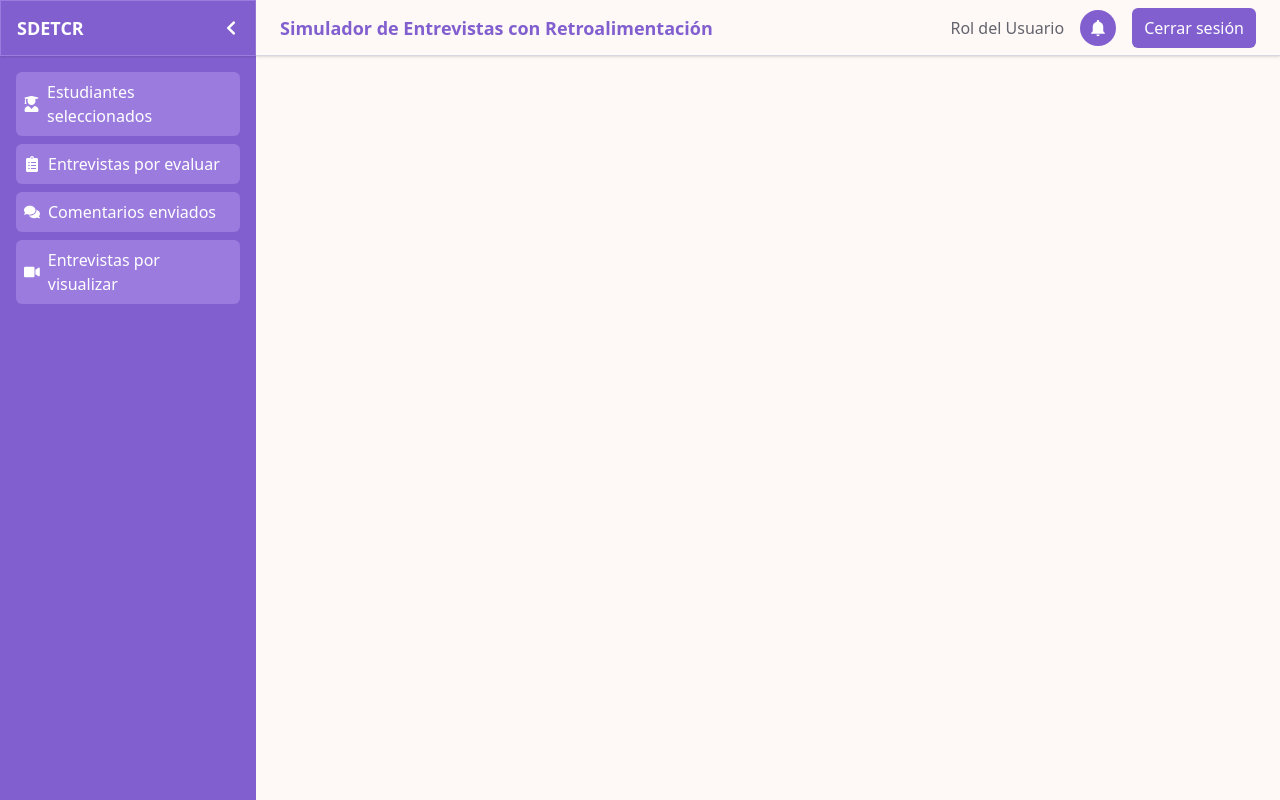
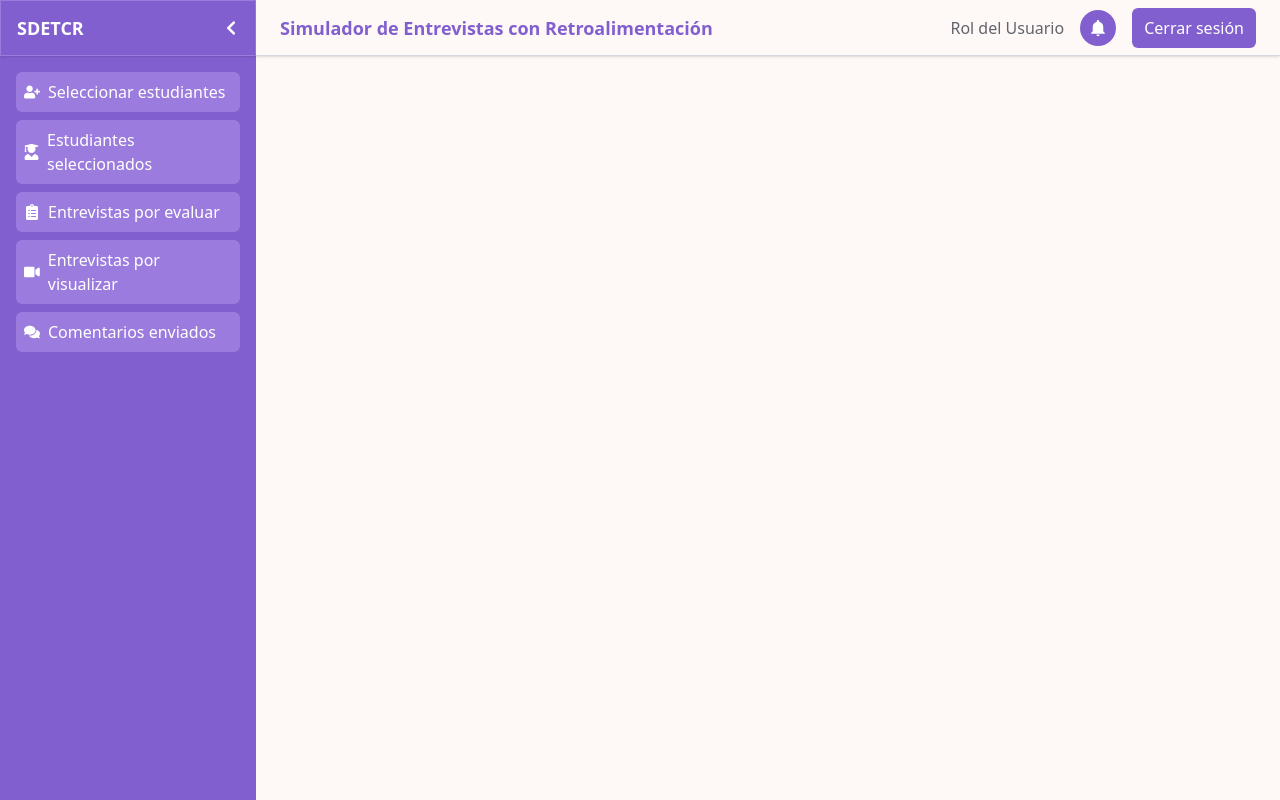
Before and after one commit to JulioCesarGutierrezRojas/SDETCR, a React (Vite) app in the folder frontend/: page /teacher in a window 1280 px wide. Built offline with nearby package versions, Linux system fonts and the light colour scheme; no server answers.

Commit message:
APTI-81 FIX: cambios en sidebar del usurio docente

```diff
--- a/frontend/src/components/layout/sidebarTeacher.jsx
+++ b/frontend/src/components/layout/sidebarTeacher.jsx
@@ -1,14 +1,15 @@
 import { Link, useLocation } from "react-router-dom";
-import { FaUserGraduate, FaClipboardList, FaComments, FaChevronLeft, FaChevronRight, FaVideo } from "react-icons/fa";
+import { FaUserGraduate, FaClipboardList, FaComments, FaChevronLeft, FaChevronRight, FaVideo, FaUserPlus } from "react-icons/fa";
 
 const sidebarTeacher = ({ isCollapsed, setIsCollapsed }) => {
     const location = useLocation();
 
     const links = [
+        { to: "/teacher", label: "Seleccionar estudiantes", icon: <FaUserPlus /> },
         { to: "/teacher/estudiantesSeleccionados", label: "Estudiantes seleccionados", icon: <FaUserGraduate /> },
         { to: "/teacher", label: "Entrevistas por evaluar", icon: <FaClipboardList /> },
-        { to: "/mentor/comentarios", label: "Comentarios enviados", icon: <FaComments /> },
         { to: "/teacher/videos", label: "Entrevistas por visualizar", icon: <FaVideo /> },
+        { to: "/teacher", label: "Comentarios enviados", icon: <FaComments /> },
     ];
 
     return (
```
